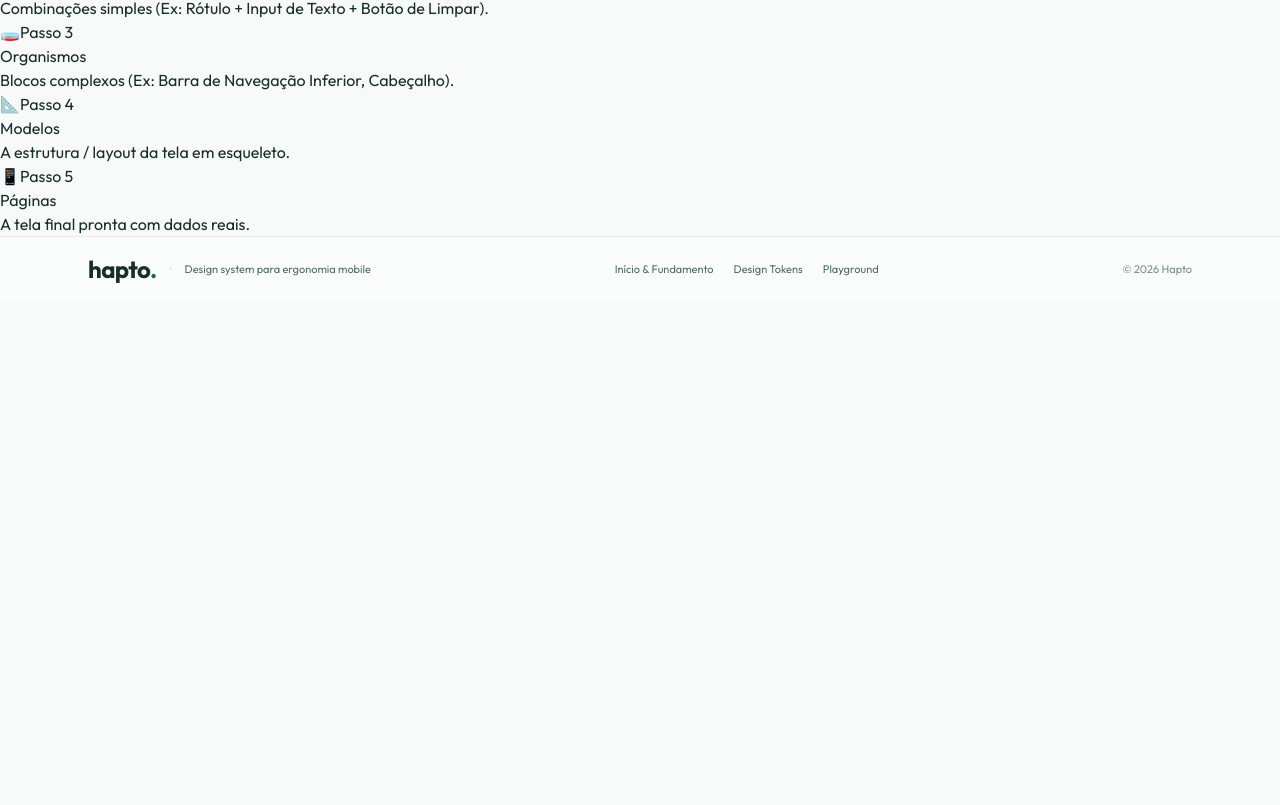
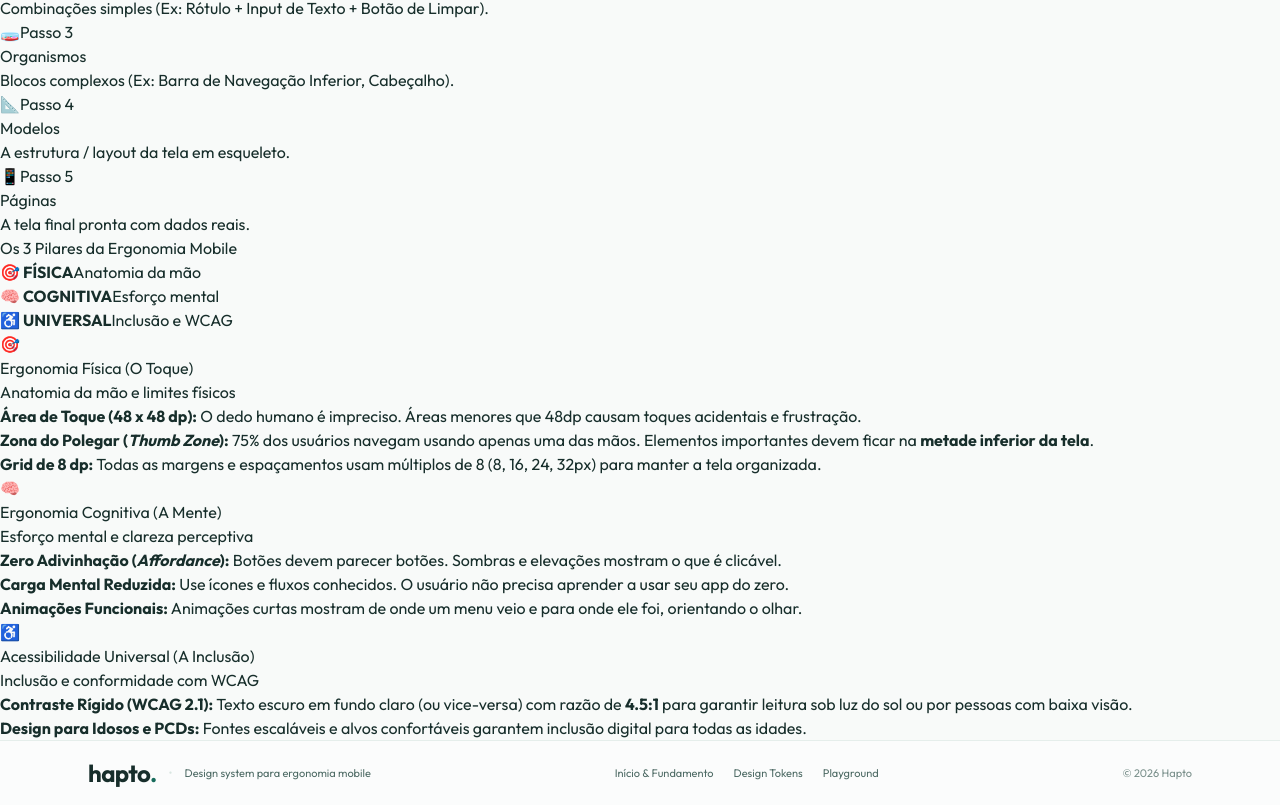
Before and after one commit to whoisnathaliamelo/hapto, a Next.js app: page /fundamentals in a window 1280 px wide. Shown: the part 637-1442 px from the top of the page. Before the commit the page ends 938 px from the top, so only its background shows below. Built offline with nearby package versions, Linux system fonts and the light colour scheme.

Commit message:
Feat: Inclusão se sessão dos pilares da ergonomia

```diff
--- a/app/fundamentals/page.tsx
+++ b/app/fundamentals/page.tsx
@@ -4,6 +4,7 @@ import { Footer } from "@/components/landing/footer";
 import { HeroFundamentals } from "@/components/fundamentals/hero-fundamentals";
 import { WhyDesignSystems } from "@/components/fundamentals/why-design-systems";
 import { AtomicArchitecture } from "@/components/fundamentals/atomic-architecture";
+import { ErgonomicPillars } from "@/components/fundamentals/ergonomic-pillars";
 
 export const metadata: Metadata = {
   title: "Fundamentos | Hapto Design System",
@@ -19,6 +20,7 @@ export default function FundamentalsPage() {
         <HeroFundamentals />
         <WhyDesignSystems />
         <AtomicArchitecture />
+        <ErgonomicPillars />
       </main>
       <Footer />
     </>
--- /dev/null
+++ b/components/fundamentals/ergonomic-pillars.tsx
@@ -0,0 +1,84 @@
+export function ErgonomicPillars() {
+  return (
+    <section id="ergonomic-pillars">
+      <div>
+        <h2>Os 3 Pilares da Ergonomia Mobile</h2>
+
+        {/* Resumo / Matriz dos 3 pilares */}
+        <div role="table" aria-label="Visão geral dos 3 pilares ergonômicos">
+          <div>
+            <div>
+              <strong>🎯 FÍSICA</strong>
+              <span>Anatomia da mão</span>
+            </div>
+            <div>
+              <strong>🧠 COGNITIVA</strong>
+              <span>Esforço mental</span>
+            </div>
+            <div>
+              <strong>♿ UNIVERSAL</strong>
+              <span>Inclusão e WCAG</span>
+            </div>
+          </div>
+        </div>
+
+        {/* Card 1: Ergonomia Física */}
+        <article>
+          <header>
+            <span>🎯</span>
+            <h3>Ergonomia Física (O Toque)</h3>
+            <p>Anatomia da mão e limites físicos</p>
+          </header>
+          <ul>
+            <li>
+              <strong>Área de Toque (48 x 48 dp):</strong> O dedo humano é impreciso. Áreas menores que 48dp causam toques acidentais e frustração.
+            </li>
+            <li>
+              <strong>Zona do Polegar (<em>Thumb Zone</em>):</strong> 75% dos usuários navegam usando apenas uma das mãos. Elementos importantes devem ficar na <strong>metade inferior da tela</strong>.
+            </li>
+            <li>
+              <strong>Grid de 8 dp:</strong> Todas as margens e espaçamentos usam múltiplos de 8 (8, 16, 24, 32px) para manter a tela organizada.
+            </li>
+          </ul>
+        </article>
+
+        {/* Card 2: Ergonomia Cognitiva */}
+        <article>
+          <header>
+            <span>🧠</span>
+            <h3>Ergonomia Cognitiva (A Mente)</h3>
+            <p>Esforço mental e clareza perceptiva</p>
+          </header>
+          <ul>
+            <li>
+              <strong>Zero Adivinhação (<em>Affordance</em>):</strong> Botões devem parecer botões. Sombras e elevações mostram o que é clicável.
+            </li>
+            <li>
+              <strong>Carga Mental Reduzida:</strong> Use ícones e fluxos conhecidos. O usuário não precisa aprender a usar seu app do zero.
+            </li>
+            <li>
+              <strong>Animações Funcionais:</strong> Animações curtas mostram de onde um menu veio e para onde ele foi, orientando o olhar.
+            </li>
+          </ul>
+        </article>
+
+        {/* Card 3: Acessibilidade Universal */}
+        <article>
+          <header>
+            <span>♿</span>
+            <h3>Acessibilidade Universal (A Inclusão)</h3>
+            <p>Inclusão e conformidade com WCAG</p>
+          </header>
+          <ul>
+            <li>
+              <strong>Contraste Rígido (WCAG 2.1):</strong> Texto escuro em fundo claro (ou vice-versa) com razão de <strong>4.5:1</strong> para garantir leitura sob luz do sol ou por pessoas com baixa visão.
+            </li>
+            <li>
+              <strong>Design para Idosos e PCDs:</strong> Fontes escaláveis e alvos confortáveis garantem inclusão digital para todas as idades.
+            </li>
+          </ul>
+        </article>
+      </div>
+    </section>
+  );
+}
```
